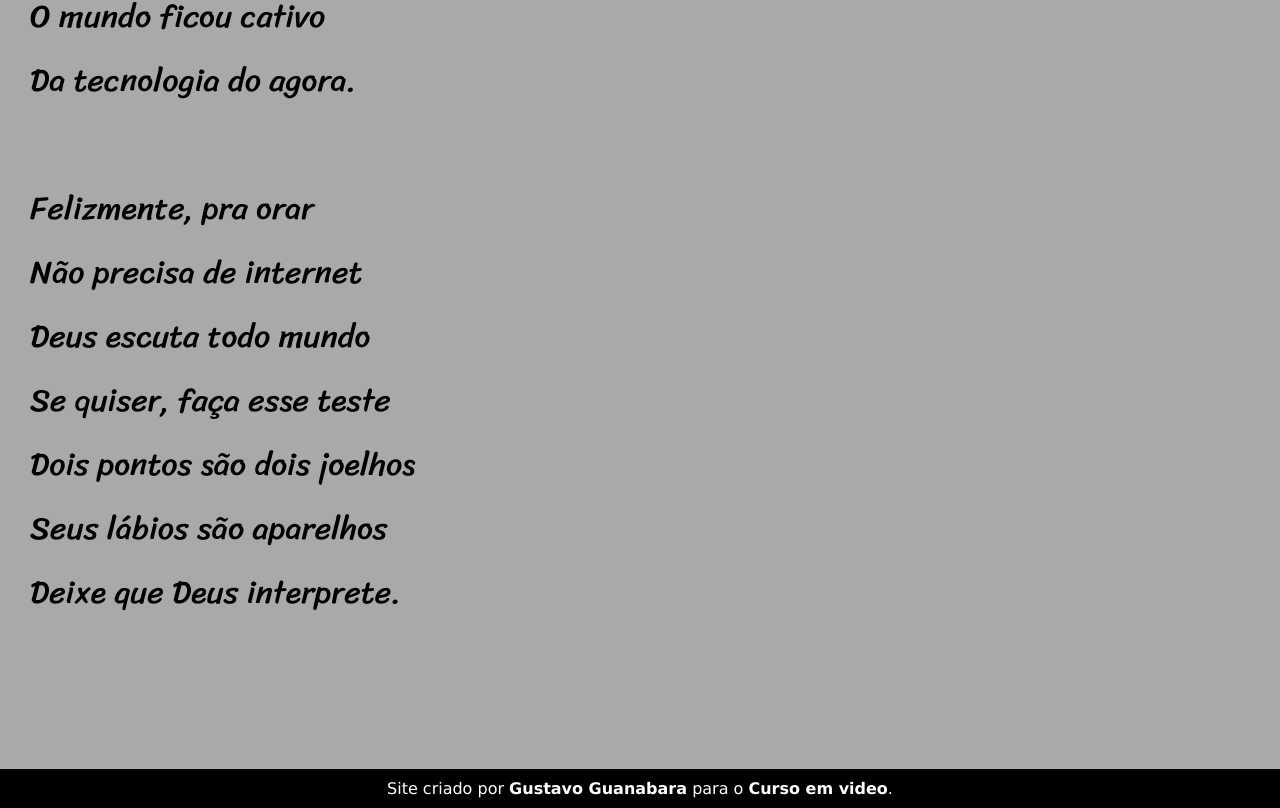
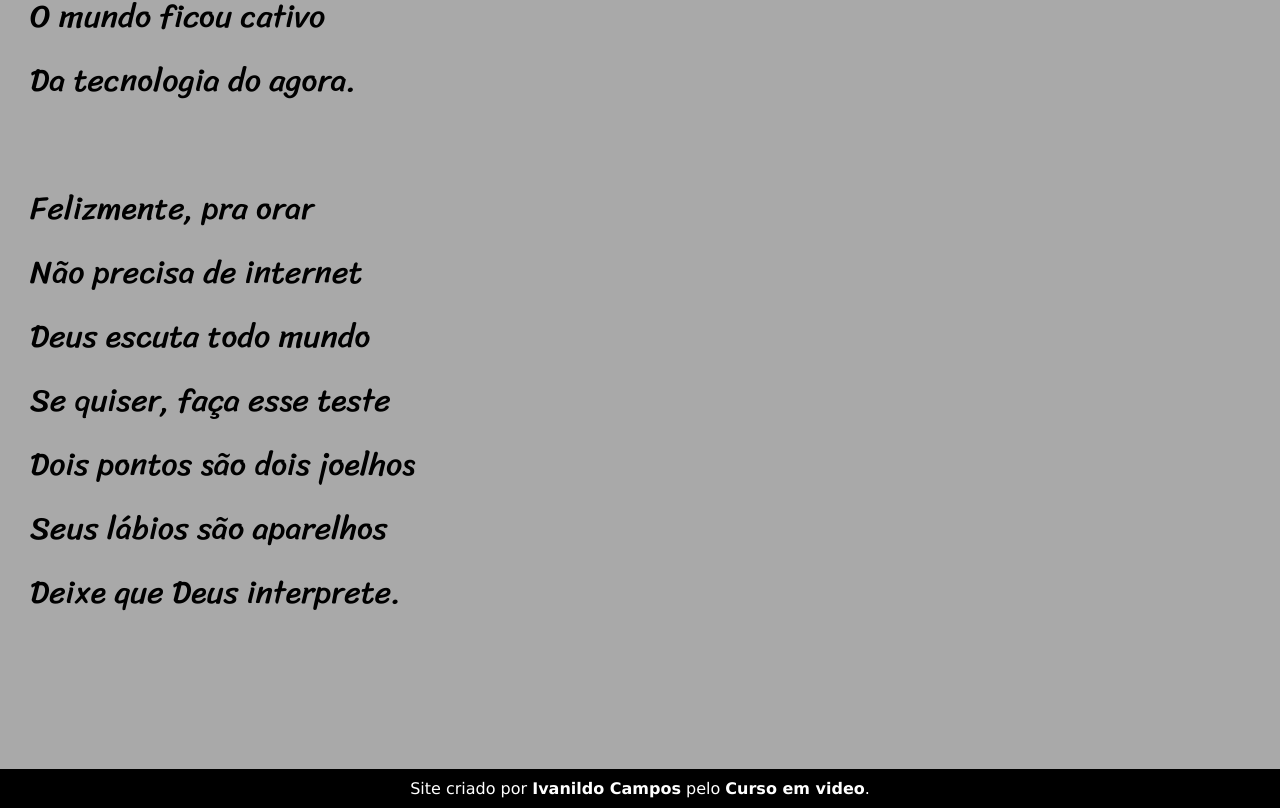
Before and after one commit to IvanildoCampos/projeto-cordel, a plain HTML site: page index.html in a window 1280 px wide. Shown: the part 3646-4454 px from the top of the page. Drawn offline with Linux system fonts and the light colour scheme.

Commit message:
atualização

```diff
--- a/index.html
+++ b/index.html
@@ -95,7 +95,7 @@
     </section>
 
     <footer>
-        <p>Site criado por <a href="https://gustavoguanabara.github.io" target="_blank">Gustavo Guanabara</a> para o <a href="https://www.cursoemvideo.com/" target="_blank">Curso em video</a>.</p>
+        <p>Site criado por <a href="https://ivanildocampos.github.io" target="_blank">Ivanildo Campos</a> pelo <a href="https://www.cursoemvideo.com/" target="_blank">Curso em video</a>.</p>
     </footer>
 </body>
 </html>
```
